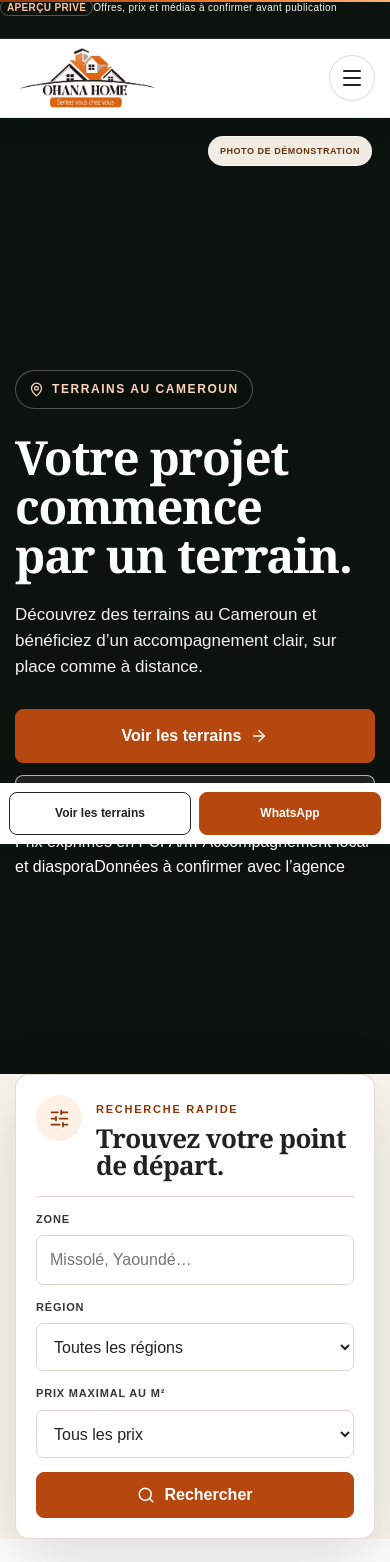
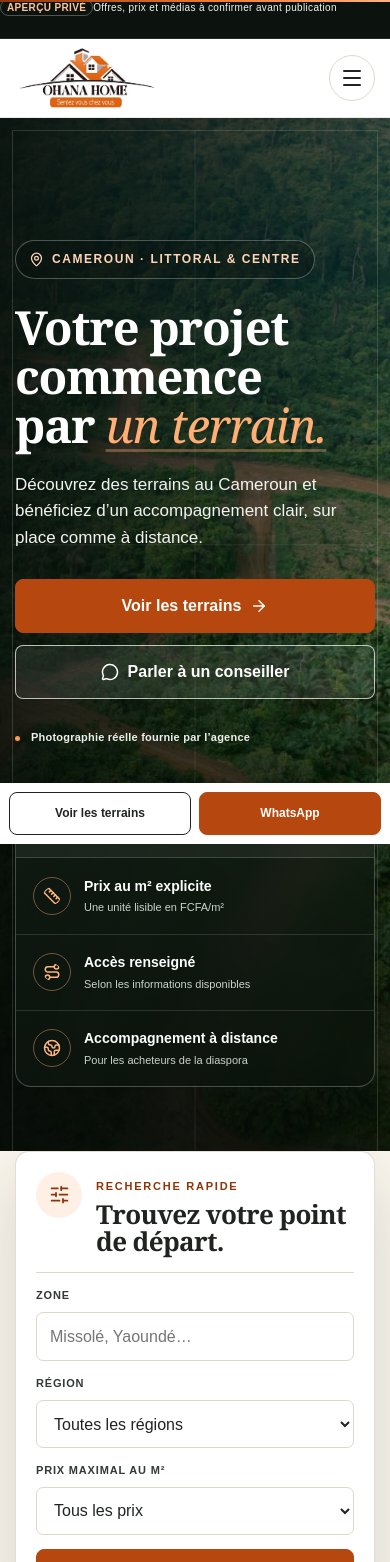
Before and after one commit to kmjdigitalprime/ohana-home-sci, a Next.js app: page / in a window 390 px wide. Shown: the top 1562 px of the page. Built offline with nearby package versions, Linux system fonts and the light colour scheme.

Commit message:
feat: composer un héros immobilier immersif

```diff
--- a/app/page.tsx
+++ b/app/page.tsx
@@ -1,12 +1,15 @@
 import Image from "next/image";
 import Link from "next/link";
 import {
+  ArrowDown,
   ArrowRight,
   CalendarCheck,
   FileCheck2,
   Globe2,
   MapPin,
   MessageCircle,
+  Route,
+  Ruler,
   Search,
   SlidersHorizontal,
 } from "lucide-react";
@@ -19,14 +22,26 @@ export default function Home() {
   return (
     <>
       <section className="home-hero">
-        <span className="demo-chip home-hero__demo">Photo de démonstration</span>
+        <div className="home-hero__media" aria-hidden="true">
+          <Image
+            src="/ohana-terrain-reel-aerien-03.jpg"
+            alt=""
+            fill
+            sizes="100vw"
+            preload
+          />
+        </div>
+        <div className="home-hero__shade" aria-hidden="true" />
+        <div className="home-hero__lines" aria-hidden="true" />
         <div className="container home-hero__inner">
           <div className="home-hero__copy">
             <div className="hero-kicker">
               <MapPin size={15} aria-hidden="true" />
-              Terrains au Cameroun
+              Cameroun · Littoral &amp; Centre
             </div>
-            <h1>Votre projet commence par un terrain.</h1>
+            <h1>
+              Votre projet commence par <em>un terrain.</em>
+            </h1>
             <p>
               Découvrez des terrains au Cameroun et bénéficiez d’un accompagnement
               clair, sur place comme à distance.
@@ -41,16 +56,51 @@ export default function Home() {
                 Parler à un conseiller
               </a>
             </div>
-            <div className="hero-reassurance" aria-label="Informations importantes">
-              <span>Prix exprimés en FCFA/m²</span>
-              <span>Accompagnement local et diaspora</span>
-              <span>Données à confirmer avec l’agence</span>
+            <div className="hero-disclosure">
+              <span>Photographie réelle fournie par l’agence</span>
+              <small>Localisation et rattachement à une offre à confirmer</small>
             </div>
           </div>
+
+          <aside className="hero-commitments" aria-label="Les repères OHANA HOME SCI">
+            <div className="hero-commitments__heading">
+              <span>Les repères OHANA</span>
+              <small>Pour décider avec plus de clarté</small>
+            </div>
+            <div className="hero-commitments__item">
+              <Ruler aria-hidden="true" />
+              <span>
+                <strong>Prix au m² explicite</strong>
+                <small>Une unité lisible en FCFA/m²</small>
+              </span>
+            </div>
+            <div className="hero-commitments__item">
+              <Route aria-hidden="true" />
+              <span>
+                <strong>Accès renseigné</strong>
+                <small>Selon les informations disponibles</small>
+              </span>
+            </div>
+            <div className="hero-commitments__item">
+              <Globe2 aria-hidden="true" />
+              <span>
+                <strong>Accompagnement à distance</strong>
+                <small>Pour les acheteurs de la diaspora</small>
+              </span>
+            </div>
+          </aside>
         </div>
+        <a className="hero-scroll" href="#recherche-rapide">
+          <span>Poursuivre l’exploration</span>
+          <ArrowDown size={17} aria-hidden="true" />
+        </a>
       </section>
 
-      <section className="quick-search" aria-labelledby="quick-search-title">
+      <section
+        className="quick-search"
+        id="recherche-rapide"
+        aria-labelledby="quick-search-title"
+      >
         <form className="search-panel container" action="/terrains">
           <div className="search-panel__heading">
             <span className="search-panel__icon">
```
